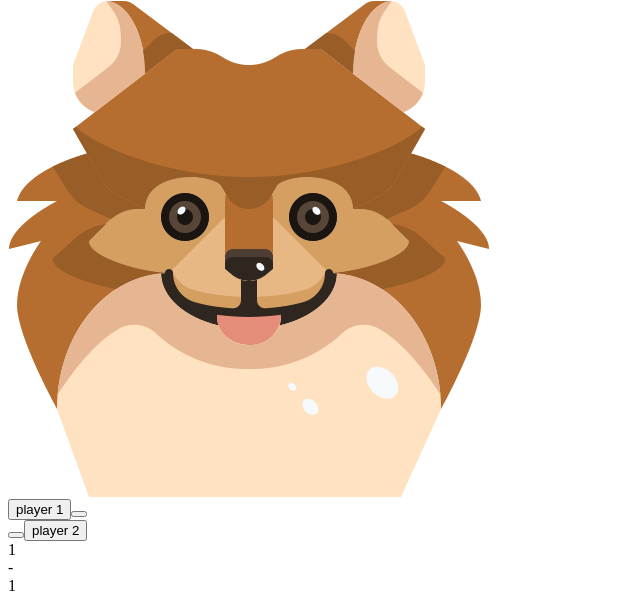
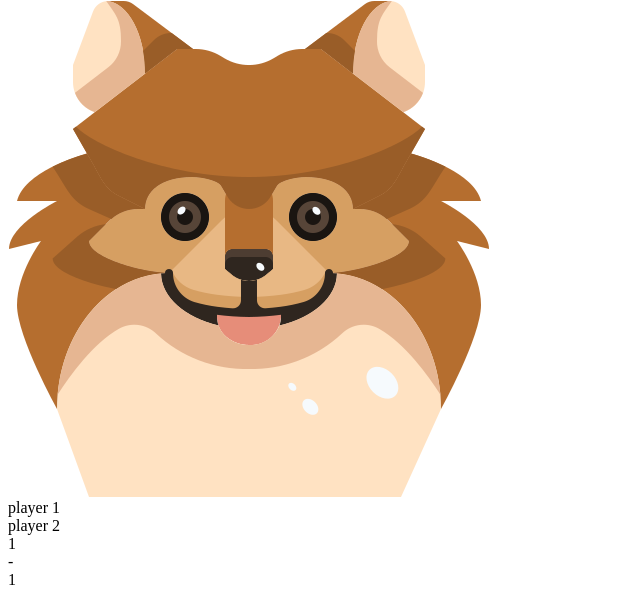
Before and after one commit to polina0s/TicTacToe, a Node project: template src/pages/game.pug in a window 1280 px wide. Shown: the part 559-1162 px from the top of the page, without its empty margins (0-640 px from the left). Run offline with Node 20 templates, Linux system fonts and the light colour scheme; the template is opened without the code that fills it, so the values that code supplies are empty.

Commit message:
fixed playerIcon mixin

```diff
--- a/src/components/button/button.pug
+++ /dev/null
@@ -1,3 +0,0 @@
-mixin btn(title)
-
-  button.btn(class=attributes.class)= title
--- /dev/null
+++ b/src/components/playerIcon/playerIcon.pug
@@ -0,0 +1,3 @@
+mixin playerIcon(title)
+
+  div.playerIcon(class=attributes.class)= title
--- a/src/components/button/button.scss
+++ b/src/components/playerIcon/playerIcon.scss
@@ -1,6 +1,9 @@
-.btn {
+.playerIcon {
   font: 30px $sulphur;
   border: none;
+  display: flex;
+  justify-content: center;
+  align-items: center;
 
   @include tablet {
     font-size: 27px;
--- a/src/containers/players/players.pug
+++ b/src/containers/players/players.pug
@@ -1,8 +1,8 @@
 mixin players()
   div.game_players
     div.game_players--1
-      +btn('player 1')(class="btn--big btn--beige")
-      +btn(class="btn--round btn--beige btn--active")
+      +playerIcon('player 1')(class="playerIcon--big playerIcon--beige")
+      +playerIcon(class="playerIcon--round playerIcon--beige playerIcon--active")
     div.game_players--2
-      +btn(class="btn--round btn--brown btn--active")
-      +btn('player 2')(class="btn--big btn--brown")
+      +playerIcon(class="playerIcon--round playerIcon--brown playerIcon--active")
+      +playerIcon('player 2')(class="playerIcon--big playerIcon--brown")
--- a/src/pages/game.pug
+++ b/src/pages/game.pug
@@ -1,5 +1,5 @@
 include ../components/cell/cell
-include ../components/button/button
+include ../components/playerIcon/playerIcon
 include ../containers/players/players
 include ../containers/field/field
 include ../containers/score/score
--- a/src/styles/main.scss
+++ b/src/styles/main.scss
@@ -5,7 +5,7 @@
 @import "../pages/game.scss";
 
 @import "../components/cell/cell.scss";
-@import "../components/button/button.scss";
+@import "../components/playerIcon/playerIcon.scss";
 
 @import "../containers/players/players.scss";
 @import "../containers/field/field.scss";
```
